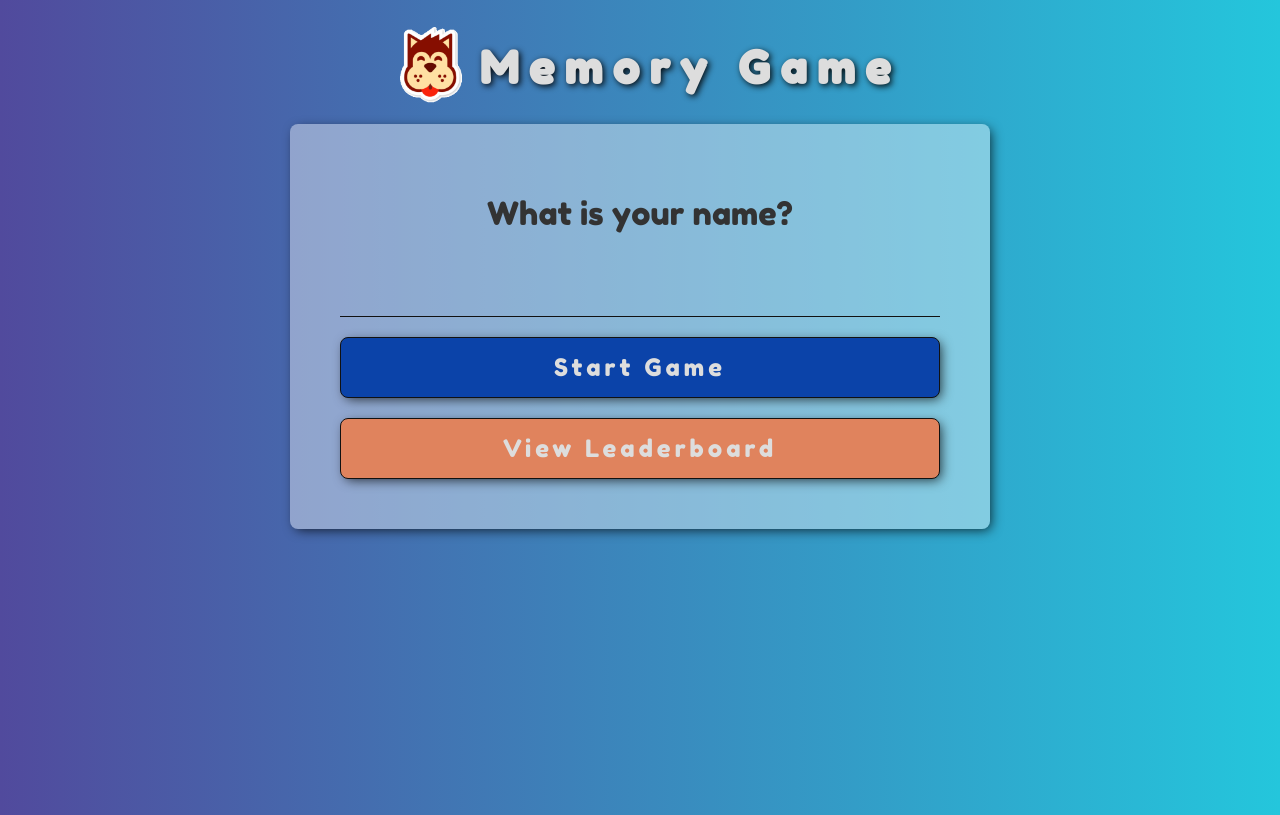
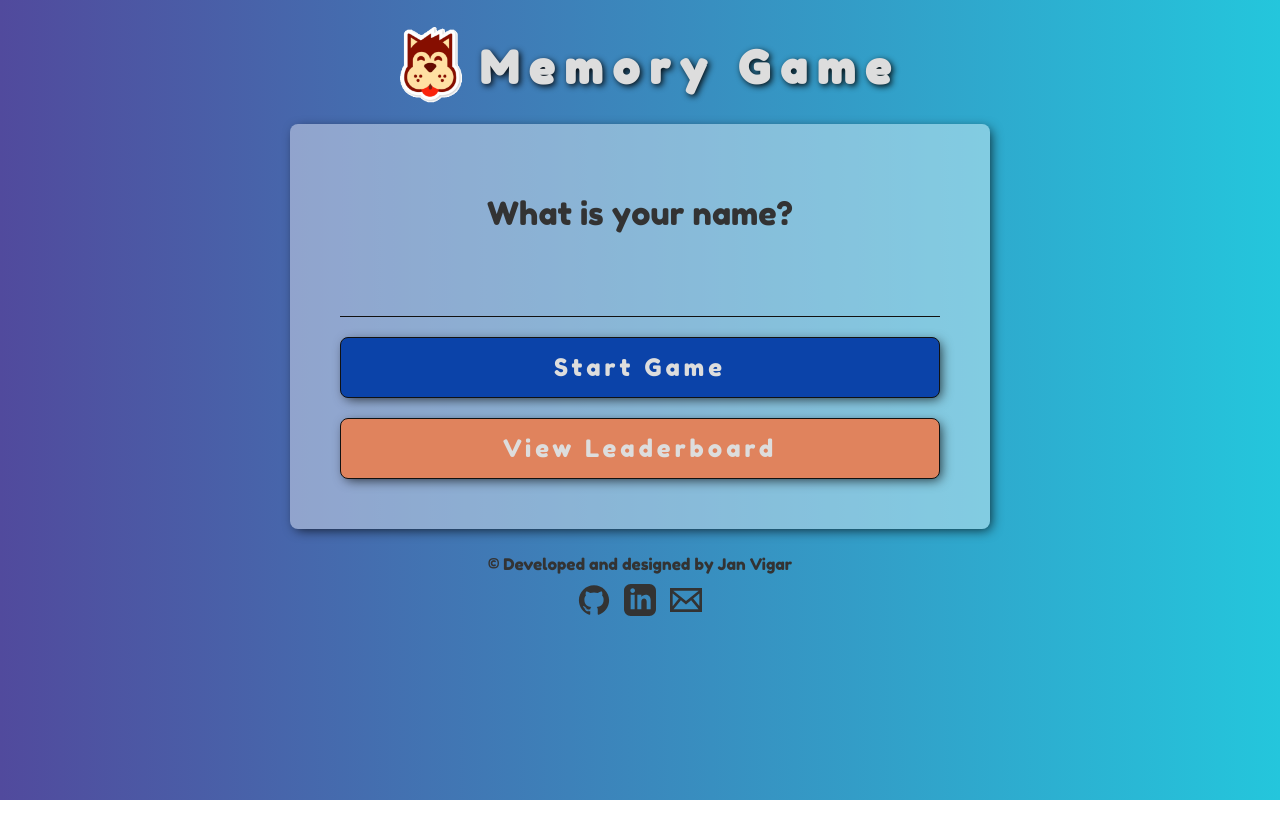
Before and after one commit to jansvigar/memory-game, a website built with webpack: page src/index.html in a window 1280 px wide. Built offline with nearby package versions, Linux system fonts and the light colour scheme.

Commit message:
feat: add footer

```diff
--- a/src/assets/css/style.css
+++ b/src/assets/css/style.css
@@ -59,7 +59,6 @@ body {
 
 .container {
   width: 90%;
-  height: 100%;
   max-width: 700px;
   margin: auto;
   text-align: center;
@@ -128,7 +127,7 @@ body {
 }
 
 .score-panel {
-  width: 150px;
+  min-width: 120px;
   border: 1px solid black;
   background: rgba(255, 255, 255, 0.4);
   box-shadow: 3px 3px 12px -2px rgba(0, 0, 0, 0.75);
@@ -307,7 +306,7 @@ body {
   animation-duration: 0.5s;
   animation-direction: alternate;
   animation-delay: 0;
-  timing-function: ease-out;
+  animation-timing-function: ease-out;
 }
 
 @keyframes shake {
@@ -386,6 +385,27 @@ td {
   padding: 15px;
 }
 
+footer {
+  max-width: 320px;
+  margin: 10px auto;
+  padding: 15px 0;
+  text-align: center;
+}
+
+footer p {
+  color: #333;
+}
+
+.social-icon-wrapper {
+  display: inline-block;
+  margin: 10px 5px;
+}
+
+.social-icon {
+  width: 2rem;
+  height: 2rem;
+}
+
 @media screen and (max-width: 800px) {
   .score-panel > div > div {
     border-bottom: 0;
@@ -430,6 +450,19 @@ td {
   .board-container {
     flex-flow: column nowrap;
   }
+
+  .game-form > label {
+    font-size: 1.7rem;
+  }
+
+  .game-form > input {
+    font-size: 1.7rem;
+  }
+
+  .game-form > button {
+    font-size: 1.2rem;
+  }
+
 
   .score-panel {
     padding: 3px;
--- a/src/index.html
+++ b/src/index.html
@@ -68,6 +68,35 @@
         </div>
 
     </section>
+    <footer>
+        <p>© Developed and designed by Jan Vigar</p>
+        <div class="social-icons">
+                <a href="https://github.com/jansvigar" target="_blank" class="social-icon-wrapper">
+                    <svg class="social-icon" viewBox="0 0 128 128">
+                        <g fill="#333">
+                            <path fill-rule="evenodd" clip-rule="evenodd" d="M64 5.103c-33.347 0-60.388 27.035-60.388 60.388 0 26.682 17.303 49.317 41.297 57.303 3.017.56 4.125-1.31 4.125-2.905 0-1.44-.056-6.197-.082-11.243-16.8 3.653-20.345-7.125-20.345-7.125-2.747-6.98-6.705-8.836-6.705-8.836-5.48-3.748.413-3.67.413-3.67 6.063.425 9.257 6.223 9.257 6.223 5.386 9.23 14.127 6.562 17.573 5.02.542-3.903 2.107-6.568 3.834-8.076-13.413-1.525-27.514-6.704-27.514-29.843 0-6.593 2.36-11.98 6.223-16.21-.628-1.52-2.695-7.662.584-15.98 0 0 5.07-1.623 16.61 6.19C53.7 35 58.867 34.327 64 34.304c5.13.023 10.3.694 15.127 2.033 11.526-7.813 16.59-6.19 16.59-6.19 3.287 8.317 1.22 14.46.593 15.98 3.872 4.23 6.215 9.617 6.215 16.21 0 23.194-14.127 28.3-27.574 29.796 2.167 1.874 4.097 5.55 4.097 11.183 0 8.08-.07 14.583-.07 16.572 0 1.607 1.088 3.49 4.148 2.897 23.98-7.994 41.263-30.622 41.263-57.294C124.388 32.14 97.35 5.104 64 5.104z"></path>
+                            <path d="M26.484 91.806c-.133.3-.605.39-1.035.185-.44-.196-.685-.605-.543-.906.13-.31.603-.395 1.04-.188.44.197.69.61.537.91zm-.743-.55M28.93 94.535c-.287.267-.85.143-1.232-.28-.396-.42-.47-.983-.177-1.254.298-.266.844-.14 1.24.28.394.426.472.984.17 1.255zm-.575-.618M31.312 98.012c-.37.258-.976.017-1.35-.52-.37-.538-.37-1.183.01-1.44.373-.258.97-.025 1.35.507.368.545.368 1.19-.01 1.452zm0 0M34.573 101.373c-.33.365-1.036.267-1.552-.23-.527-.487-.674-1.18-.343-1.544.336-.366 1.045-.264 1.564.23.527.486.686 1.18.333 1.543zm0 0M39.073 103.324c-.147.473-.825.688-1.51.486-.683-.207-1.13-.76-.99-1.238.14-.477.823-.7 1.512-.485.683.206 1.13.756.988 1.237zm0 0M44.016 103.685c.017.498-.563.91-1.28.92-.723.017-1.308-.387-1.315-.877 0-.503.568-.91 1.29-.924.717-.013 1.306.387 1.306.88zm0 0M48.614 102.903c.086.485-.413.984-1.126 1.117-.7.13-1.35-.172-1.44-.653-.086-.498.422-.997 1.122-1.126.714-.123 1.354.17 1.444.663zm0 0"></path>
+                        </g>
+                    </svg>
+                </a>
+                <a href="https://linkedin.com/in/jansvigar" target="_blank" class="social-icon-wrapper">
+                    <svg class="social-icon" viewBox="0 0 24 24">
+                        <g fill="#333">
+                            <path d="M19 0h-14c-2.761 0-5 2.239-5 5v14c0 2.761 2.239 5 5 5h14c2.762 0 5-2.239 5-5v-14c0-2.761-2.238-5-5-5zm-11 19h-3v-11h3v11zm-1.5-12.268c-.966 0-1.75-.79-1.75-1.764s.784-1.764 1.75-1.764 1.75.79 1.75 1.764-.783 1.764-1.75 1.764zm13.5 12.268h-3v-5.604c0-3.368-4-3.113-4 0v5.604h-3v-11h3v1.765c1.396-2.586 7-2.777 7 2.476v6.759z"
+                            />
+                        </g>
+                    </svg>
+                </a>
+                <a href="mailto:jansvigar@gmail.com" class="social-icon-wrapper">
+                    <svg class="social-icon" viewBox="0 0 24 24">
+                        <g fill="#333">
+                            <path d="M0 3v18h24v-18h-24zm6.623 7.929l-4.623 5.712v-9.458l4.623 3.746zm-4.141-5.929h19.035l-9.517 7.713-9.518-7.713zm5.694 7.188l3.824 3.099 3.83-3.104 5.612 6.817h-18.779l5.513-6.812zm9.208-1.264l4.616-3.741v9.348l-4.616-5.607z"
+                            />
+                        </g>
+                    </svg>
+                </a>
+            </div>
+    </footer>
 </body>
 
 </html>
```
